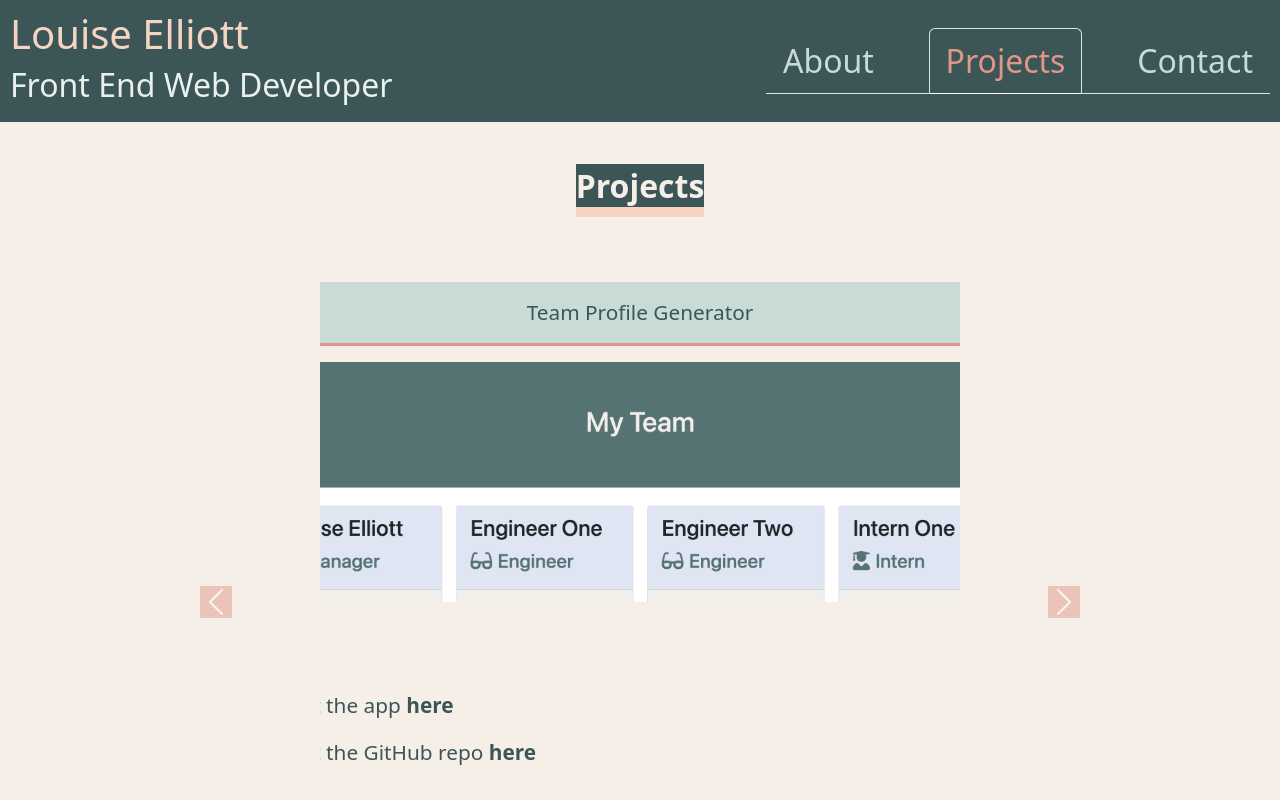
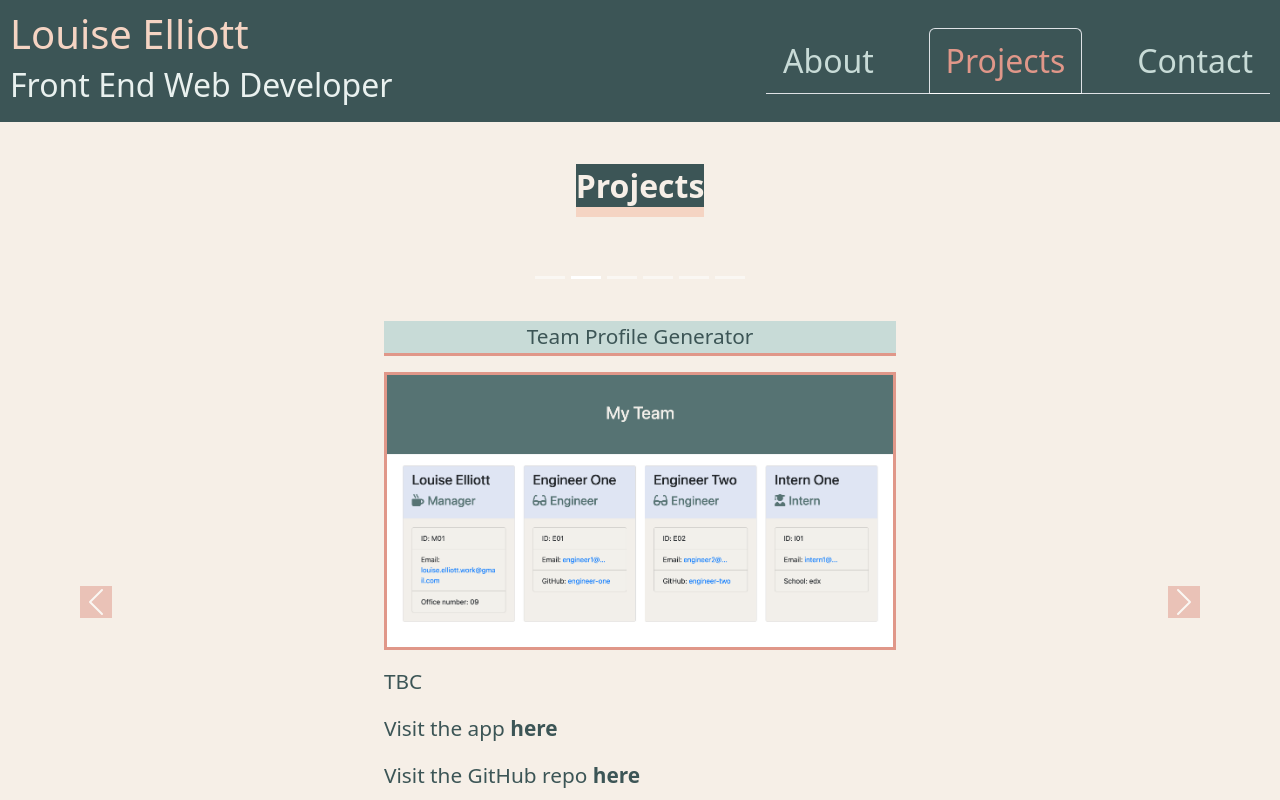
Before and after one commit to louise-elliott-work/react-portfolio, a React (Vite) app: page /projects in a window 1280 px wide. Shown: the top 800 px of the page. Built offline with nearby package versions, Linux system fonts and the light colour scheme.

Commit message:
css refactor so far to standardise styling

```diff
--- a/src/pages/About.css
+++ b/src/pages/About.css
@@ -4,9 +4,9 @@
 }
 
 .brand-section {
+    font-size: 1.5rem;
     grid-column: 1/2;
     grid-row: 2/3;
-    font-size: 1.5rem;
     padding: 0vh 2vw 2vh 10vw;
 }
 
--- a/src/pages/About.jsx
+++ b/src/pages/About.jsx
@@ -23,7 +23,6 @@ function About() {
             <br></br>
             Technical skills include:
             <ul>
-                <li> <img src="public/js.svg" /> JavaScript </li>
                 <li> <img src="public/bootstrap.svg" /> Bootstrap </li>
                 <li> <img src="public/css3.svg" /> CSS3 </li>
                 <li> <img src="public/github.svg" /> GitHub </li>
--- a/src/pages/Contact.css
+++ b/src/pages/Contact.css
@@ -6,7 +6,8 @@
 .contact-form-container {
     grid-column: 1/3;
     grid-row: 4/5;
-    padding: 2vw 5vw;
+    padding: 2vw 10vw;
+    text-align: center;
 }
 
 .linkedin-button {
--- a/src/pages/ContactForm.css
+++ b/src/pages/ContactForm.css
@@ -1,19 +1,19 @@
 .contact-form-heading {
     color: #E09789;
     font-size: 1.8rem;
-    padding: 20px;
+    padding: 5vh;
 }
 
-.form-element {
-    margin: 10px 0px 10px 0px;
-    width: 100%;
-    font-size: 1.3rem;
+.form-field {
     background-color: #C8DBD7;
     border-color: #3C5556;
     box-sizing: border-box;
+    font-size: 1.3rem;
+    margin: 10px 0px 10px 0px;
+    width: 100%;
 }
 
-.form-element:focus {
+.form-field:focus {
     outline: none;
     border-color: #C8DBD7 !important;
 }
@@ -29,12 +29,13 @@
 
 .send-button:hover {
     background-color: #C8DBD7 !important;
+    border-color: #3C5556;
     color: #3C5556 !important;
-    border-color: #3C5556;
 }
 
 .confirmation {
     border-style: none;
+    resize: none;
+    text-align: center;
     width: 100%;
-    text-align: center;
 }
--- a/src/pages/ContactForm.jsx
+++ b/src/pages/ContactForm.jsx
@@ -48,28 +48,28 @@ function ContactForm() {
         <div className='contact-form-container'>
             <strong className='contact-form-heading'>Get in touch!</strong>
             <form className="contact-form">
-                <input className='form-element name'
+                <input className='form-field name'
                     value={formData.name}
                     name="name"
                     onChange={handleFormEntry}
                     type="text"
                     placeholder="Name"
                 />
-                <input className='form-element email'
+                <input className='form-field email'
                     value={formData.email}
                     name="email"
                     onChange={handleFormEntry}
                     type="email"
                     placeholder="Email"
                 />
-                <input className='form-element message'
+                <input className='form-field message'
                     value={formData.message}
                     name="message"
                     onChange={handleFormEntry}
                     type="message"
                     placeholder="Message"
                 />
-                <button className="form-element send-button"onClick={handleFormSend}>Send</button>
+                <button className="form-field send-button"onClick={handleFormSend}>Send</button>
                 <textarea readOnly={true} className='confirmation'
                     value={formData.confirmation}
                     name="confirmation"
--- a/src/pages/ProjectGallery.css
+++ b/src/pages/ProjectGallery.css
@@ -2,58 +2,48 @@
     text-decoration: none !important;
 }
 
-.project-carousel {
-    padding: 5vmin 40vmin 5vmin 40vmin;
+.carousel-control-next-icon, .carousel-control-prev-icon {
+    background-color: #E09789;
+}
+
+.carousel-indicators {
+    background-color: transparent;
+    bottom: 2vh;
+    position: relative;
 }
 
 .project-card-grid {
-    display: grid;
-    grid-template-columns: 50vmin 50vmin;
-    grid-template-rows: 10vmin 30vmin 30vmin;
+    grid-row: 2/3;
+    grid-template-rows: 20vh 40vh 40vh;
+    padding: 0vh 15vw;
 }
 
-.project-title {
-    grid-column: 1/3;
-    grid-row: 1/2;
-    font-size: 1.5rem;
-    border-bottom: solid;
-    background-color: #C8DBD7;
-    border-color: #E09789;
-    display: flex;
-    justify-content: center;
-    align-items: center;
+.project-carousel {
+    padding: 5vh 15vw;
 }
 
-.carousel-indicators {
-    background-color: none;
+.project-detail {
+    grid-row: 4/5;
+    font-size: 1.3rem;
+    padding: 2vh 0vw;
 }
 
 .project-media-container {
-    grid-column: 1/3;
-    grid-row: 2/3;
+    grid-row: 3/4;
 }
 
 .project-media {
     max-width: 100%;
+    max-height: 100%;
+    border-style: solid;
+    border-color: #E09789;
 }
 
-.project-detail {
-    grid-column: 1/3;
-    grid-row: 3/4;
-    padding: 5vmin;
-    font-size: 1.3rem;
+.project-title {
+    background-color: #C8DBD7;
+    border-bottom: solid;
+    border-color: #E09789;
+    font-size: 1.5rem;
+    grid-row: 2/3;
+    text-align: center;
 }
-
-.carousel-control-prev-icon, .carousel-control-next-icon {
-    background-color: #E09789;
-}
-
-.carousel-control-prev-icon {
-    position: relative;
-    left: 15vmin;
-}
-
-.carousel-control-next-icon {
-    position: relative;
-    right: 15vmin;
-}
--- a/src/pages/ProjectGallery.jsx
+++ b/src/pages/ProjectGallery.jsx
@@ -5,7 +5,6 @@ import './ProjectGallery.css';
 
 // Must utilize Router props to properly render the right project based on user selection
 // Must render the title, link to deployed app, link to GitHub repo, GIF or screenshot of the deployed application
-
 
 function ProjectGallery(props) {
     return (
```
